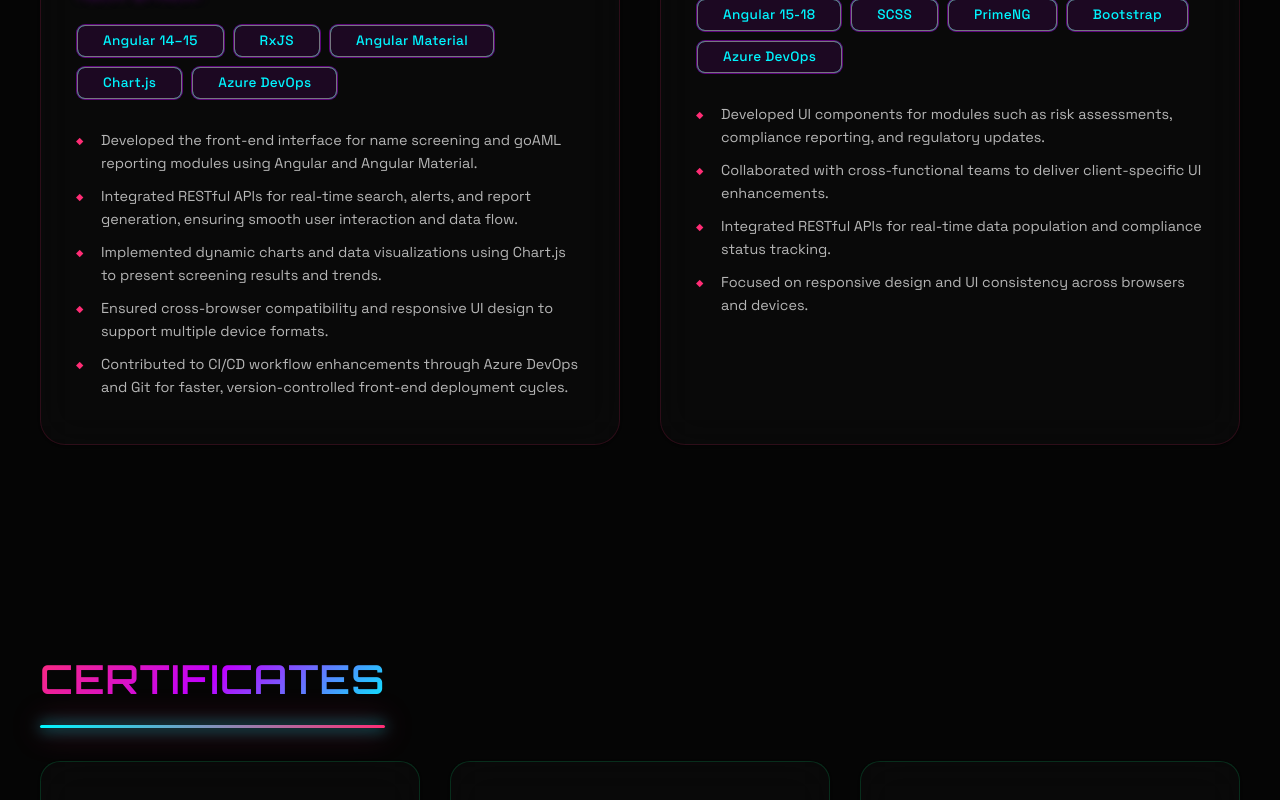
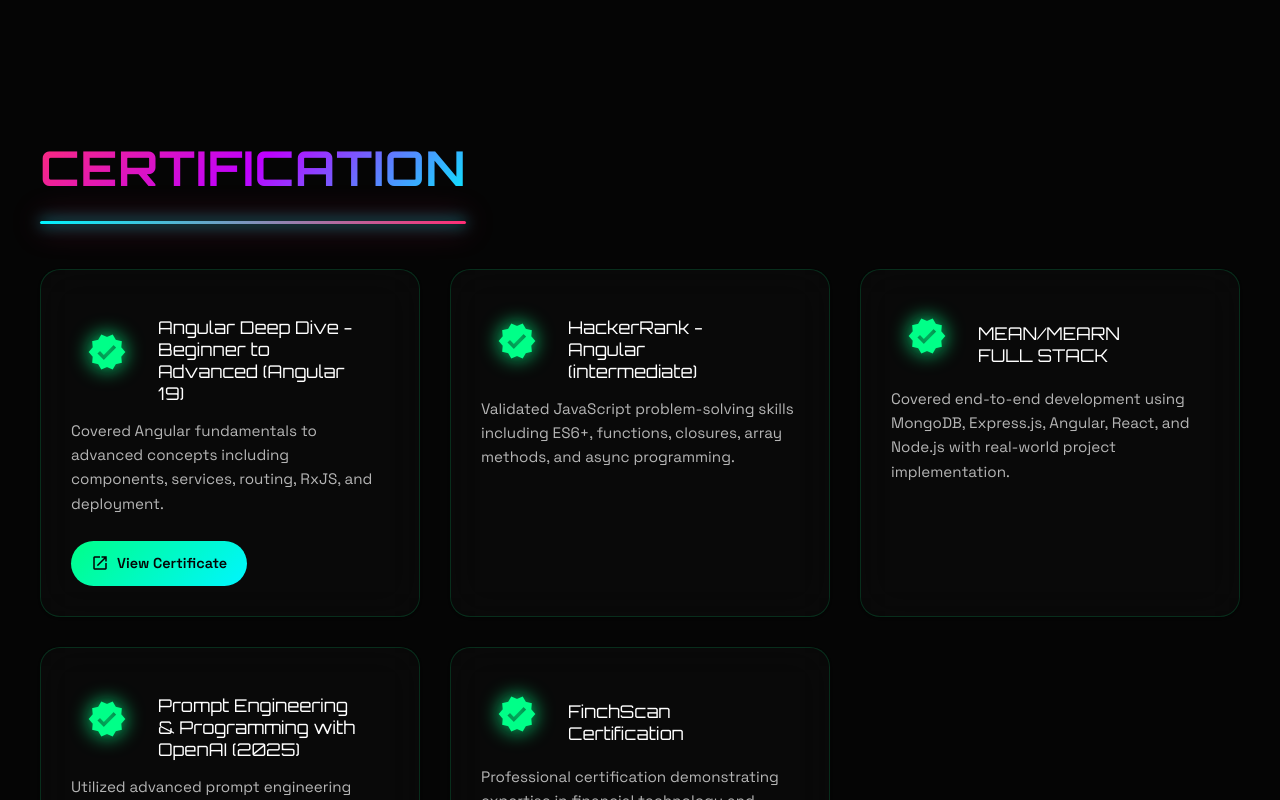
Before and after one commit to rahulennazhiyil/portfolio, an Angular app: page / in a window 1280 px wide. Shown: the part 4780-5580 px from the top of the page. Built offline with nearby package versions, Linux system fonts and the light colour scheme.

Commit message:
Update: Rename to Certification, add certificate links, fix text alignment, comment education

```diff
--- a/src/app/app.component.html
+++ b/src/app/app.component.html
@@ -28,7 +28,7 @@
     <app-profile-summary></app-profile-summary>
     <app-skills></app-skills>
     <app-experience></app-experience>
-    <app-education></app-education>
+    <!-- <app-education></app-education> -->
     <app-projects></app-projects>
     <app-certificates></app-certificates>
     <app-contact></app-contact>
--- a/src/app/components/certificates/certificates.component.html
+++ b/src/app/components/certificates/certificates.component.html
@@ -1,6 +1,6 @@
 <section id="certificates" class="certificates-section fade-in-up">
   <div class="container">
-    <h2>Certificates</h2>
+    <h2 class="section-title gradient-text">Certification</h2>
 
     <div class="certificates-grid">
       <mat-card class="certificate-card" *ngFor="let cert of certificates">
@@ -10,6 +10,10 @@
         </mat-card-header>
         <mat-card-content>
           <p>{{ cert.description }}</p>
+          <a *ngIf="cert.link" [href]="cert.link" target="_blank" rel="noopener" class="cert-link">
+            <mat-icon>open_in_new</mat-icon>
+            View Certificate
+          </a>
         </mat-card-content>
       </mat-card>
     </div>
--- a/src/app/components/certificates/certificates.component.scss
+++ b/src/app/components/certificates/certificates.component.scss
@@ -7,11 +7,14 @@
 .section-title {
   text-align: center;
   margin-bottom: 60px;
+  font-family: 'Orbitron', sans-serif;
+  font-size: 3rem;
+  font-weight: 700;
 }
 
 .certificates-grid {
   display: grid;
-  grid-template-columns: repeat(auto-fit, minmax(280px, 1fr));
+  grid-template-columns: repeat(auto-fit, minmax(300px, 1fr));
   gap: 30px;
   max-width: 1200px;
   margin: 0 auto;
@@ -23,7 +26,6 @@
   backdrop-filter: blur(20px) !important;
   border: 1px solid rgba(0, 255, 136, 0.15) !important;
   border-radius: 20px !important;
-  text-align: center;
   transition: all 0.4s ease !important;
   position: relative;
   overflow: hidden;
@@ -37,38 +39,94 @@
   transform: translateX(-50%);
   width: 50%;
   height: 2px;
-  background: linear-gradient(90deg, transparent, var(--neon-green), transparent);
+  background: linear-gradient(90deg, transparent, #00ff88, transparent);
   transition: width 0.3s ease;
 }
 
 .certificate-card:hover {
-  border-color: var(--neon-green) !important;
+  border-color: #00ff88 !important;
   box-shadow: 0 0 40px rgba(0, 255, 136, 0.15) !important;
+  transform: translateY(-5px);
 }
 
 .certificate-card:hover::before {
   width: 100%;
 }
 
-.certificate-icon {
-  font-size: 50px !important;
-  width: 50px !important;
-  height: 50px !important;
-  color: var(--neon-green) !important;
-  margin-bottom: 20px;
-  filter: drop-shadow(0 0 15px var(--neon-green));
+/* Material Card Overrides */
+::ng-deep .certificate-card {
+  .mat-mdc-card-header {
+    display: flex;
+    align-items: center;
+    justify-content: flex-start;
+    margin-bottom: 15px;
+  }
+
+  .mat-mdc-card-avatar {
+    color: #00ff88 !important;
+    font-size: 40px !important;
+    width: 40px !important;
+    height: 40px !important;
+    margin-right: 15px !important;
+    filter: drop-shadow(0 0 10px #00ff88);
+  }
+
+  .mat-mdc-card-title {
+    font-family: 'Orbitron', sans-serif;
+    font-size: 1.1rem;
+    color: #ffffff;
+    margin: 0 !important;
+    text-align: left;
+    line-height: 1.4;
+  }
+
+  .mat-mdc-card-content {
+    padding: 0 !important;
+  }
+
+  .mat-mdc-card-content p {
+    color: rgba(255, 255, 255, 0.7);
+    font-size: 0.95rem;
+    line-height: 1.6;
+    margin-bottom: 15px;
+    text-align: left;
+  }
 }
 
-.certificate-name {
-  font-family: 'Orbitron', sans-serif;
-  font-size: 1.1rem;
-  color: var(--text-primary);
-  margin-bottom: 10px;
+/* Certificate Link */
+.cert-link {
+  display: inline-flex;
+  align-items: center;
+  gap: 8px;
+  padding: 10px 20px;
+  background: linear-gradient(135deg, #00ff88, #00f5ff);
+  color: #050505;
+  text-decoration: none;
+  border-radius: 25px;
+  font-weight: 600;
+  font-size: 0.9rem;
+  transition: all 0.3s ease;
+  margin-top: 10px;
 }
 
-.certificate-issuer {
-  color: var(--neon-green);
-  font-size: 0.9rem;
-  font-weight: 500;
-  text-shadow: 0 0 10px rgba(0, 255, 136, 0.5);
+.cert-link:hover {
+  transform: translateY(-2px);
+  box-shadow: 0 5px 20px rgba(0, 255, 136, 0.4);
 }
+
+.cert-link mat-icon {
+  font-size: 18px;
+  width: 18px;
+  height: 18px;
+}
+
+/* Responsive */
+@media (max-width: 768px) {
+  .certificates-grid {
+    grid-template-columns: 1fr;
+  }
+
+  .section-title {
+    font-size: 2rem;
+  }
+}
--- a/src/app/components/certificates/certificates.component.ts
+++ b/src/app/components/certificates/certificates.component.ts
@@ -6,6 +6,7 @@
 interface Certificate {
   title: string;
   description: string;
+  link?: string;
 }
 
 @Component({
@@ -20,6 +21,7 @@
       title: 'Angular Deep Dive - Beginner to Advanced (Angular 19)',
       description:
         'Covered Angular fundamentals to advanced concepts including components, services, routing, RxJS, and deployment.',
+      link: 'https://www.udemy.com/certificate/UC-b154bac2-b4d2-4df8-876b-cd456c4ca5d7/',
     },
     {
       title: 'HackerRank - Angular (intermediate)',
@@ -35,6 +37,13 @@
       title: 'Prompt Engineering & Programming with OpenAI (2025)',
       description:
         'Utilized advanced prompt engineering techniques with ChatGPT, similar to GitHub Copilot, to develop practical AI applications and prototypes.',
+      link: 'https://badges.plus.columbia.edu/da0875a6-67fd-423f-ae57-3fb9adb65f37#acc.AfKOWQoz',
+    },
+    {
+      title: 'FinchScan Certification',
+      description:
+        'Professional certification demonstrating expertise in financial technology and scanning solutions.',
+      link: 'https://finchscan.com/home/en',
     },
   ];
 }
```
